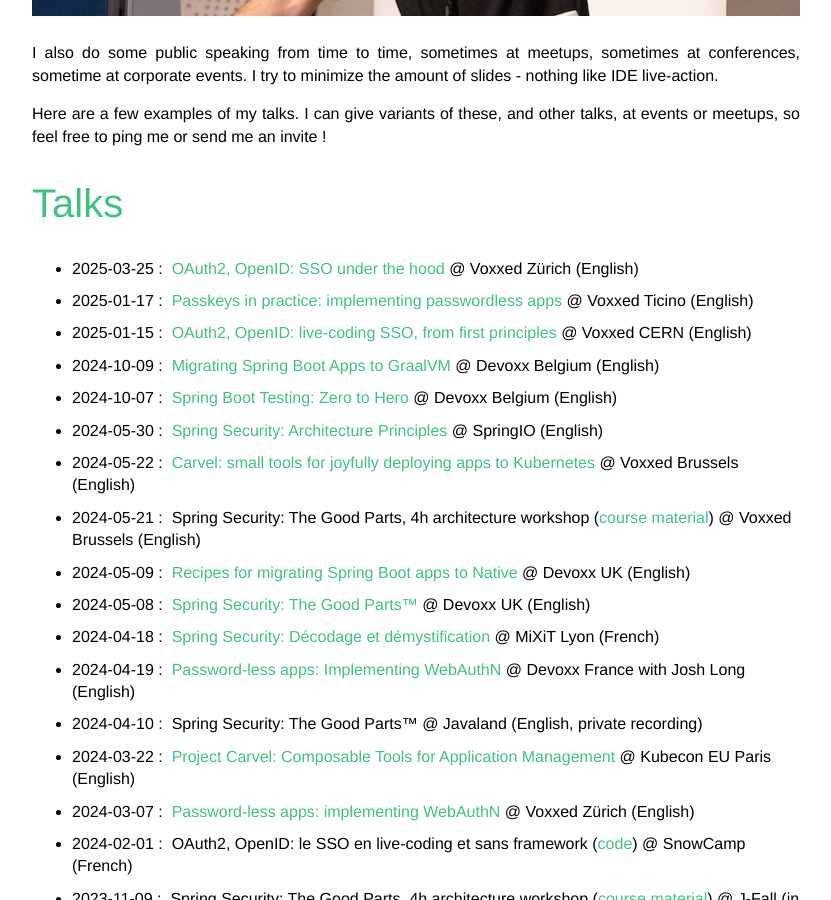
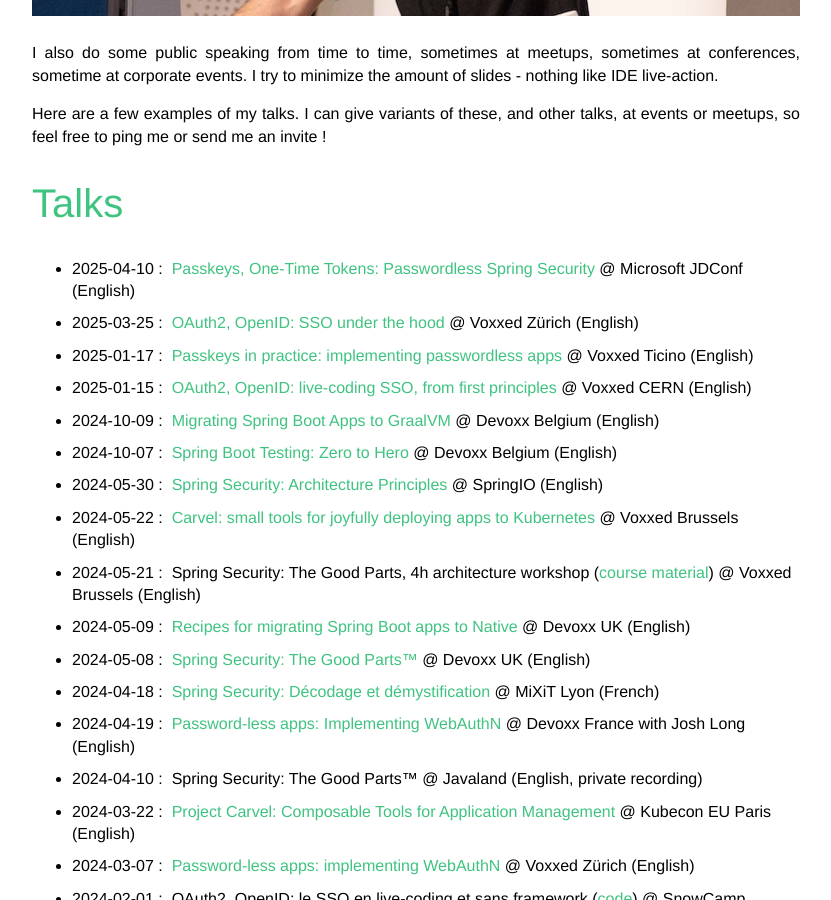
Before and after one commit to Kehrlann/kehrlann.github.io, a Jekyll site: the page built from talks.md, in a window 1280 px wide and 900 px high, scrolled down 564 px. Shown: the whole window, without its empty margins (224-1055 px from the left). Built offline with Jekyll 4.4.1, drawn with Linux system fonts in a browser that asks for light colours.

Commit message:
talks: add jdconf25

```diff
--- a/talks.md
+++ b/talks.md
@@ -22,6 +22,12 @@
 <h1>Talks</h1>
 
 <ul class="no-justify roomy-list">
+    <li>
+        <span>2025-04-10 :&nbsp;</span>
+        <a href="https://www.youtube.com/live/7xCNmQE8vrg?feature=shared&t=7387" target="_blank" rel="noopener">Passkeys, One-Time Tokens: Passwordless Spring Security
+</a>
+        <span>@ Microsoft JDConf (English)</span>
+    </li>
     <li>
         <span>2025-03-25 :&nbsp;</span>
         <a href="https://www.youtube.com/watch?v=bH5PxcJzwME" target="_blank" rel="noopener">OAuth2, OpenID: SSO under the hood</a>
```
